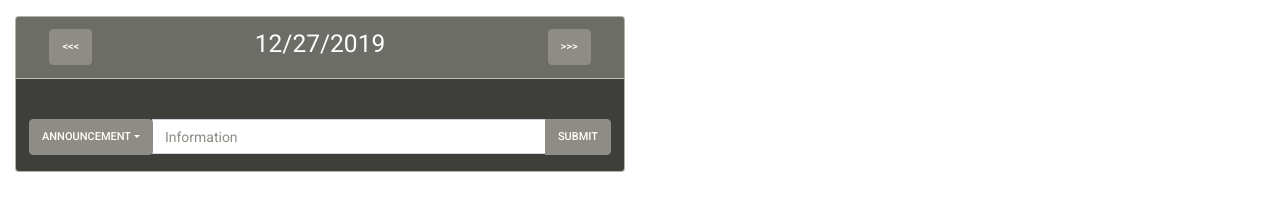
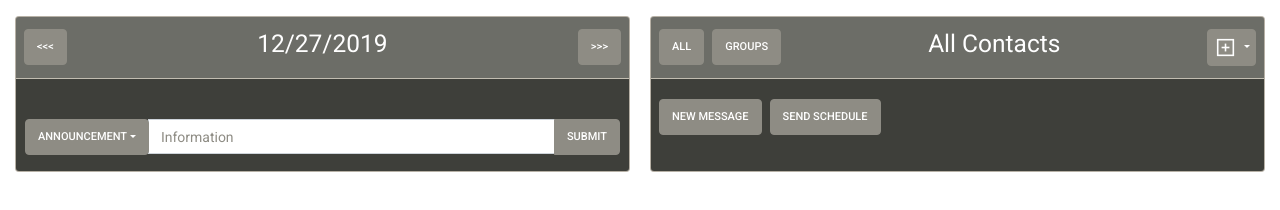
Before and after one commit to mandrews6975/Agrobase, an Electron app: page src/index.html in a window 1280 px wide. Drawn offline with nearby package versions, Linux system fonts and the light colour scheme; no server answers; files whose address does not match are found by name.

Commit message:
Added base contacts UI and skeleton code for future contacts frontend JS functionality.

```diff
--- a/src/index.html
+++ b/src/index.html
@@ -16,15 +16,31 @@
     const ipcRenderer = require('electron').ipcRenderer;
   </script>
   <script src="index.js"></script>
+  <div class="modal fade" id="modal_new_message" tabindex="-1" role="dialog">
+    <div class="modal-dialog modal-dialog-centered" role="document">
+      <div class="modal-content text-white bg-primary">
+        <div class="modal-header">
+          <h6 class="modal-title">New Message</h6>
+        </div>
+        <div class="modal-body">
+          <textarea id="input_new_message" rows="8" cols="80" style="width: 100%"></textarea>
+        </div>
+        <div class="modal-footer">
+          <button type="button" class="btn btn-secondary text-white" data-dismiss="modal">Cancel</button>
+          <button type="button" class="btn btn-secondary text-white" data-dismiss="modal" onclick="sendNewMessage()">Send</button>
+        </div>
+      </div>
+    </div>
+  </div>
   <div class="container-fluid">
     <div class="row">
-      <div class="col-6">
+      <div class="col pr-3">
         <div class="card text-white bg-primary mt-3">
-          <div class="card-header" style="text-align: center">
+          <div class="card-header pl-2 pr-2" style="text-align: center">
             <div class="row">
-              <div class="col-2">
-                <button id="button_prev_day" class="btn btn-secondary text-white" onclick="prevDay()">
-                  <<<</button> </div> <div class="col-8">
+              <div class="col">
+                <button id="button_prev_day" class="btn btn-secondary text-white" style="float: left" onclick="prevDay()"><<<</button>
+                <button id="button_next_day" class="btn btn-secondary text-white" style="float: right" onclick="nextDay()">>>></button>
                 <h3 id="current_date"></h3>
                 <script type="text/javascript">
                   let date = new Date();
@@ -37,14 +53,11 @@
                   receiveScheduleData();
                 </script>
               </div>
-              <div class="col-2">
-                <button id="button_next_day" class="btn btn-secondary text-white" onclick="nextDay()">>>></button>
             </div>
           </div>
-          </div>
-          <div class="card-body pb-0">
+          <div class="card-body pb-0 px-3">
             <div class="row">
-              <div class="col px-2">
+              <div class="col">
                 <div class="mb-1" style="overflow: auto">
                   <table id="ScheduleTable" class="table table-hover table-sm table-dark">
                     <!-- table rows to be added here (imported from file) -->
@@ -77,8 +90,47 @@
             </div>
           </div>
         </div>
-        <div class="col-6">
-
+      </div>
+      <div class="col pl-1">
+        <div class="card text-white bg-primary mt-3">
+          <div class="card-header px-2" style="text-align: center">
+            <div class="row">
+              <div class="col">
+                <button id="all_button" class="btn btn-secondary text-white mr-2" style="float: left" onclick="switchAllContacts()">All</button>
+                <button id="groups_button" class="btn btn-secondary text-white" style="float: left" onclick="switchContactGroups()">Groups</button>
+                <div class="dropdown">
+                  <button type="button" id="add_new_contact_button" class="btn btn-secondary text-white dropdown-toggle" data-toggle="dropdown" aria-haspopup="true" aria-expanded="false" style="float: right; padding: 5px">
+                    <img src="img/add_new.png" style="width: 25px">
+                  </button>
+                  <div class="dropdown-menu">
+                    <button id="new_contact_button" class="dropdown-item" href="#" onclick="addNewContact()">New Contact</button>
+                    <button id="new_group_button" class="dropdown-item" href="#" onclick="addNewContactGroup()">New Group</button>
+                  </div>
+                </div>
+                <h3 id="current_contacts_tab">All Contacts</h3>
+              </div>
+            </div>
+          </div>
+          <div class="card-body pb-3 px-2">
+            <div class="row">
+              <div class="col">
+                <button id="new_message_button" class="btn btn-secondary text-white mr-2" style="float: left" data-toggle="modal" data-target="#modal_new_message">New Message</button>
+                <button id="send_schedule_button" class="btn btn-secondary text-white" style="float: left">Send Schedule</button>
+              </div>
+            </div>
+            <div class="row">
+              <div class="col">
+                <div class="mb-1" style="overflow: auto">
+                  <table id="contacts_table" class="table table-hover table-sm table-dark">
+                    <!-- table rows to be added here (imported from file) -->
+                  </table>
+                  <script type="text/javascript">
+                    getAllContacts();
+                  </script>
+                </div>
+              </div>
+            </div>
+          </div>
         </div>
       </div>
     </div>
--- a/src/index.js
+++ b/src/index.js
@@ -94,3 +94,27 @@ function SubmitButtonFunction() {
   document.getElementById('input_time').value = '';
   document.getElementById('input_announcement_event').value = '';
 }
+
+function switchAllContacts(){
+  document.getElementById('current_contacts_tab').innerHTML = 'All Contacts';
+  getAllContacts();
+}
+
+function switchContactGroups(){
+  document.getElementById('current_contacts_tab').innerHTML = 'Contact Groups';
+  getContactGroups();
+}
+
+function getAllContacts(){
+  ipcRenderer.send('get_all_contacts');
+  ipcRenderer.on('all_contacts', (event, args) => {
+
+  });
+}
+
+function getContactGroups(){
+  ipcRenderer.send('get_contact_groups');
+  ipcRenderer.on('contact_groups', (event, args) => {
+
+  });
+}
--- a/src/main.js
+++ b/src/main.js
@@ -49,7 +49,7 @@ const createWindow = () => {
 
 
 const fileWriter = (event, arg, callback) => {
-  fs.readFile("data/" + arg[0] + ".json", 'utf8', (err, data) => {
+  fs.readFile("data/schedule" + arg[0] + ".json", 'utf8', (err, data) => {
     if (err) {
       return console.log(err);
     }
```
Also changed, not shown: src/img/add_new.png (added). Lines whose indentation alone changed are shown as unchanged.
